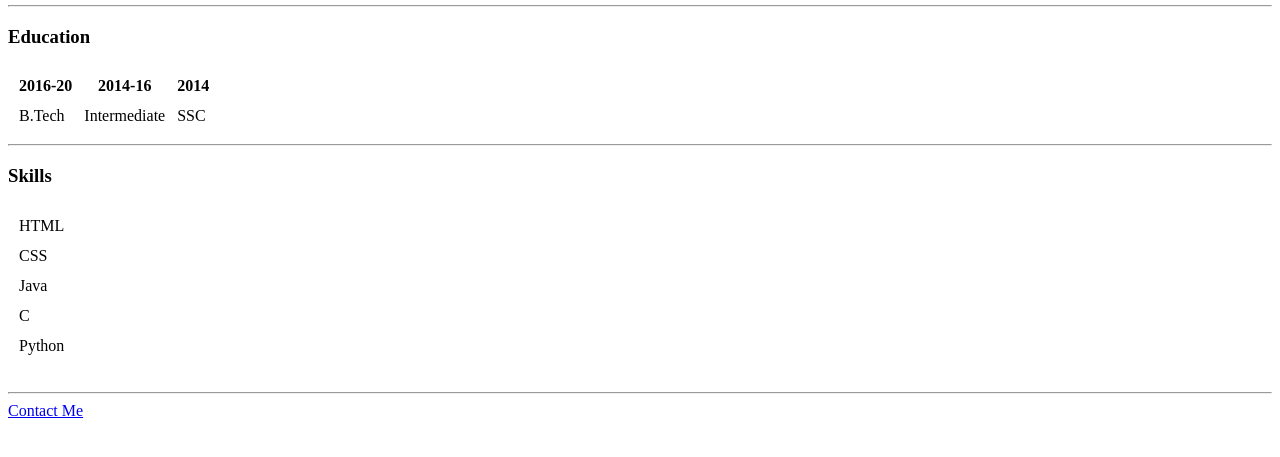
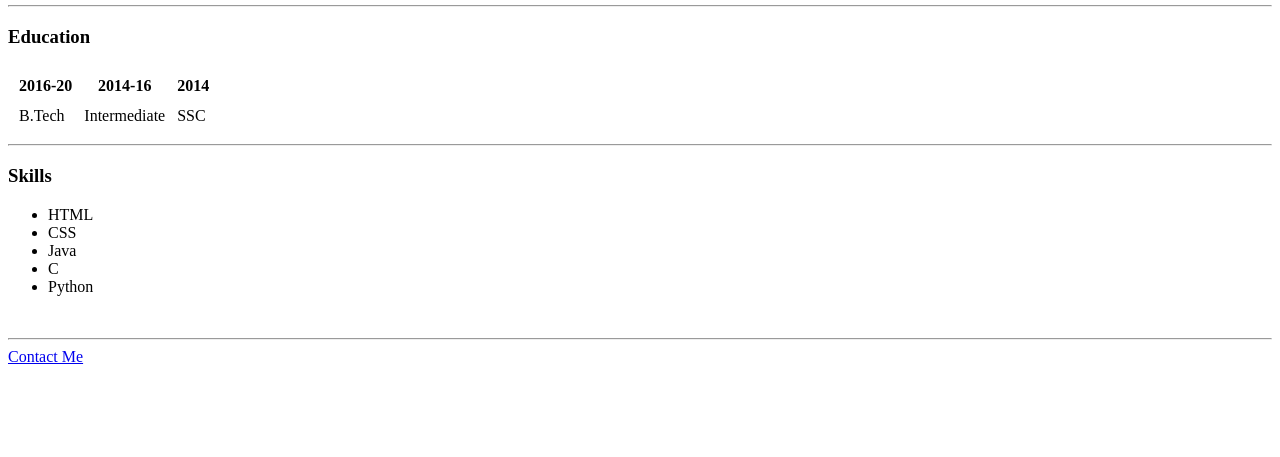
Before and after one commit to masoodalam3/CV, a plain HTML site: page index.html in a window 1280 px wide. Shown: the part 167-624 px from the top of the page. Drawn offline with Linux system fonts and the light colour scheme.

Commit message:
skills update

```diff
--- a/index.html
+++ b/index.html
@@ -39,23 +39,13 @@
 </table>
 <hr>
 <h3>Skills</h3>
-    <table cellspacing="10">
-        <tr>
-            <td>HTML</td>
-        </tr>
-         <tr>
-            <td>CSS</td>
-        </tr>
-         <tr>
-            <td>Java</td>
-        </tr>
-         <tr>
-            <td>C</td>
-        </tr>
-         <tr>
-            <td>Python</td>
-        </tr>
-    </table>
+    <ul>
+        <li>HTML</li>
+        <li>CSS</li>
+        <li>Java</li>
+        <li>C</li>
+        <li>Python</li>
+    </ul>
 <br>
     <hr>
 <a href="Contact Me.html">Contact Me</a>
```
